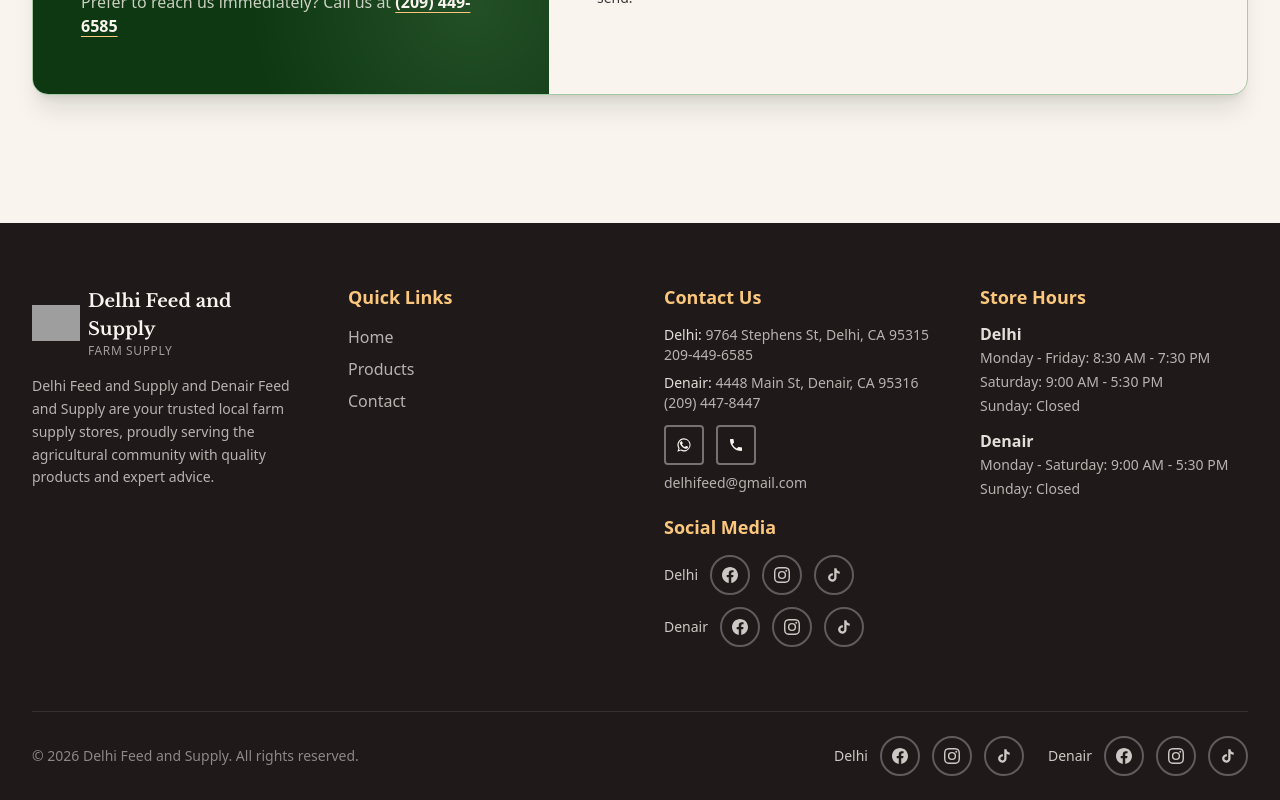
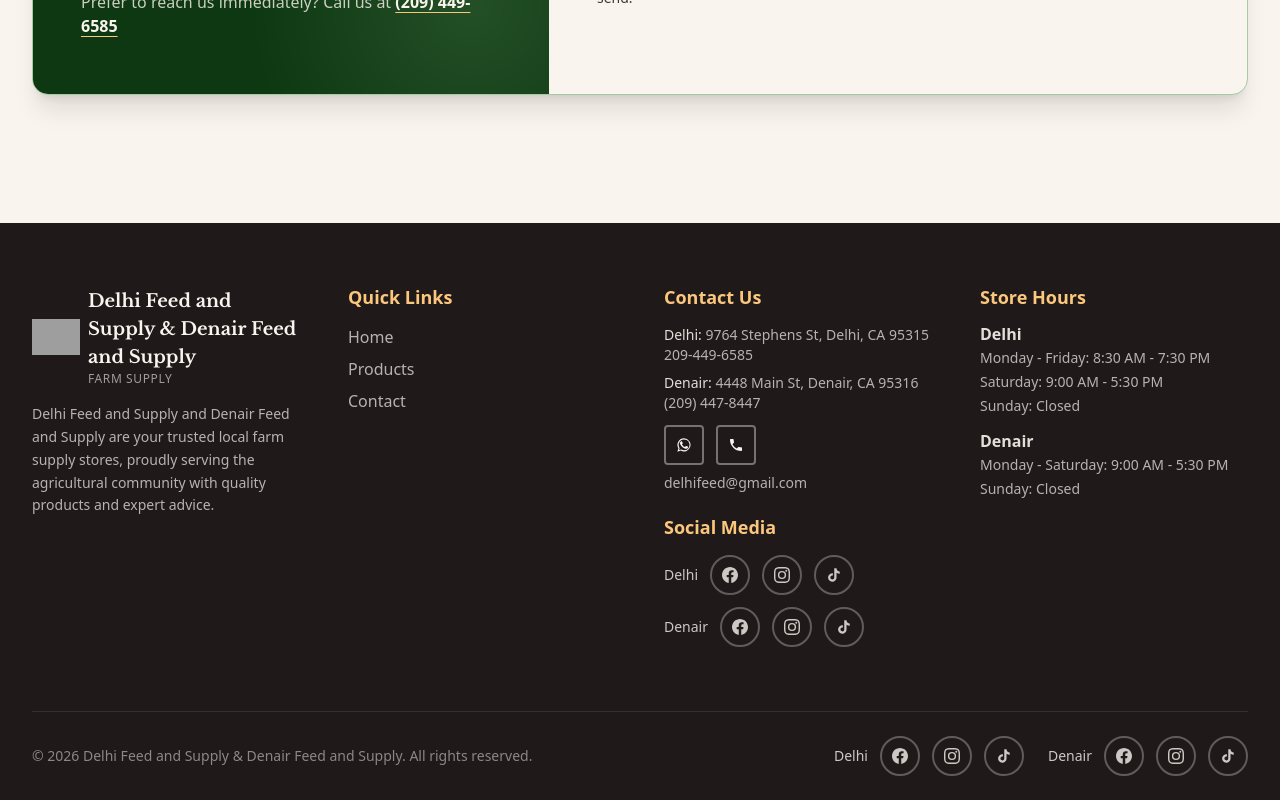
Before and after one commit to Jdanielcode1/DelhiShopSiteRepo, a Next.js app: page / in a window 1280 px wide. Shown: the part 1708-2508 px from the top of the page. Built offline with nearby package versions, Linux system fonts and the light colour scheme; no server answers; grey boxes are pictures that could not be loaded.

Commit message:
Update Denair page branding

```diff
--- a/components/layout/Footer.tsx
+++ b/components/layout/Footer.tsx
@@ -10,6 +10,7 @@ import { useLanguage } from "@/lib/LanguageContext";
 export function Footer() {
   const currentYear = new Date().getFullYear();
   const { locale, t } = useLanguage();
+  const footerBusinessName = "Delhi Feed and Supply & Denair Feed and Supply";
   return (
     <footer className="bg-charcoal text-cream">
       <Container>
@@ -19,7 +20,7 @@ export function Footer() {
               <Link href="/" className="flex items-center gap-2 mb-4">
                 <Image
                   src="/images/delhiii-modified.png"
-                  alt={businessInfo.name}
+                  alt={footerBusinessName}
                   width={200}
                   height={200}
                   className="h-12 w-12 object-contain"
@@ -27,7 +28,7 @@ export function Footer() {
                 />
                 <div className="flex flex-col">
                   <span className="font-heading text-lg font-bold text-cream">
-                    {businessInfo.name}
+                    {footerBusinessName}
                   </span>
                   <span className="text-xs tracking-wider uppercase text-cream/60">
                     {t.farmSupply}
@@ -139,7 +140,7 @@ export function Footer() {
         <div className="border-t border-cream/10 py-6">
           <div className="flex flex-col md:flex-row justify-between items-center gap-4 text-sm text-cream/50">
             <p>
-              &copy; {currentYear} {businessInfo.name}. All rights reserved.
+              &copy; {currentYear} {footerBusinessName}. All rights reserved.
             </p>
             <div className="flex flex-wrap items-center justify-center gap-x-6 gap-y-4 md:justify-end">
               {businessInfo.addresses.map((location) => (
--- a/components/layout/Header.tsx
+++ b/components/layout/Header.tsx
@@ -17,8 +17,9 @@ export function Header() {
   const [isMobileMenuOpen, setIsMobileMenuOpen] = useState(false);
   const pathname = usePathname();
   const { locale, t, toggleLocale } = useLanguage();
-  const isDenairProductsPage = pathname === "/products/denair";
-  const headerBusinessName = isDenairProductsPage
+  const isDenairPage =
+    pathname === "/locations/denair" || pathname.startsWith("/products/denair");
+  const headerBusinessName = isDenairPage
     ? "Denair Feed and Supply"
     : businessInfo.name;
 
```
